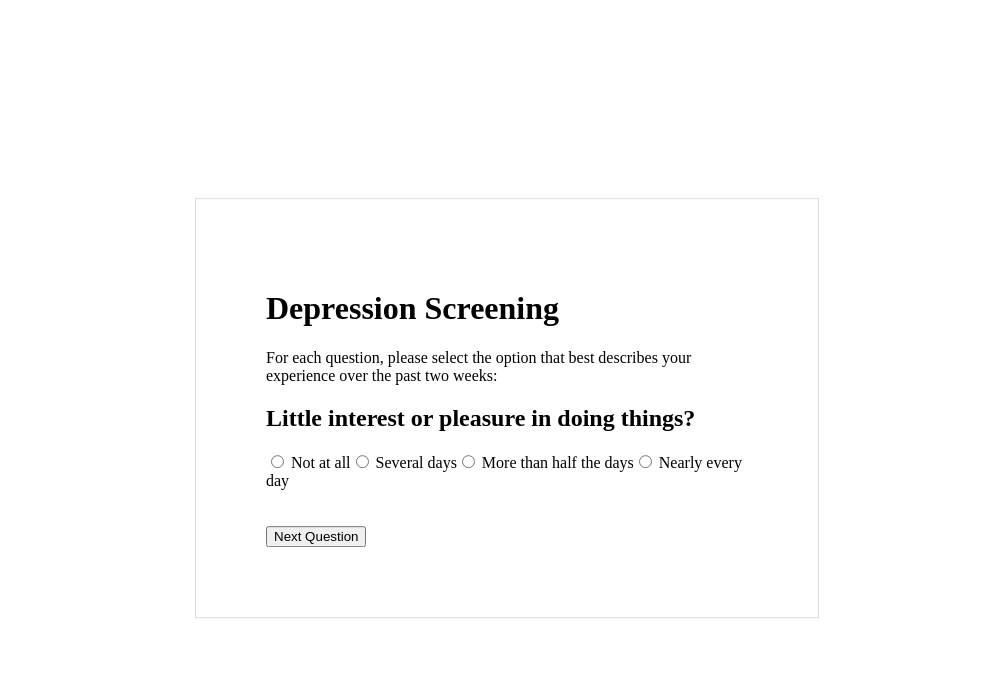
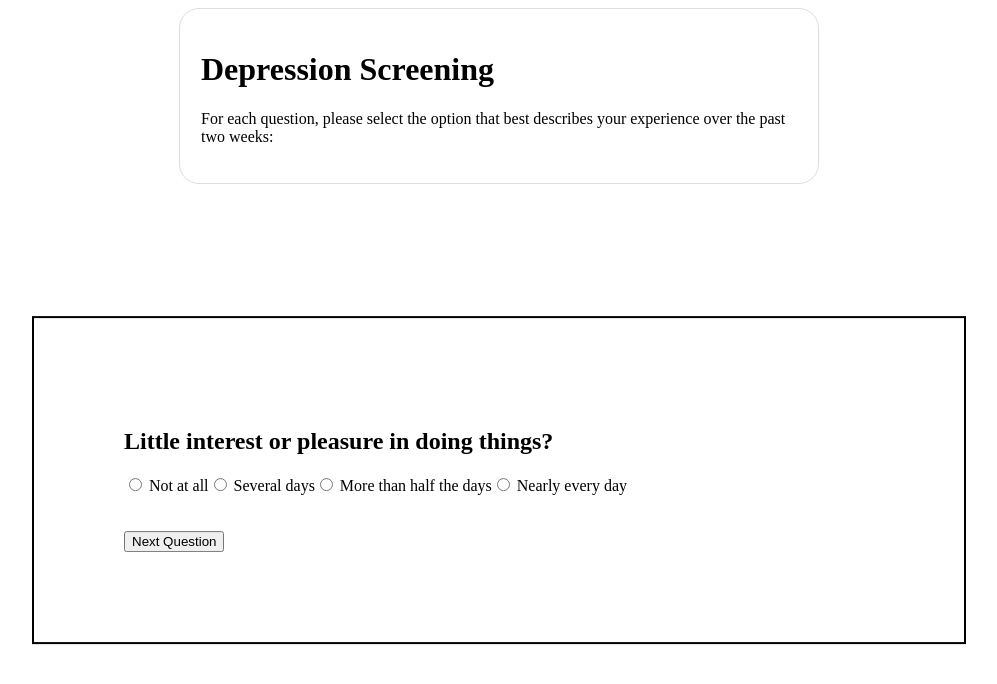
Before and after one commit to JayeshL07/Code-Mavericks, a plain HTML site: page newtry.html in a window 1280 px wide. Shown: the whole page, without its empty margins (141-1138 px from the left). Drawn offline with Linux system fonts and the light colour scheme.

Commit message:
changed html and css

```diff
--- a/newtry.html
+++ b/newtry.html
@@ -108,8 +108,10 @@
 </head>
 
 <body>
-    <h1>Depression Screening</h1>
+    <div class="cont">
+        <h1>Depression Screening</h1>
     <p>For each question, please select the option that best describes your experience over the past two weeks:</p>
+    </div>
 
     <div id="question-container" style="display: none;">
         <h2 id="question-text"></h2>
@@ -118,7 +120,9 @@
         <input type="button" value="Next Question" onclick="nextQuestion()">
     </div>
 
-    <div id="result"></div>
+    <div id="result" ></div>
+    </div>
+
 
     <script>
         // Show the first question when the page loads
--- a/styl.css
+++ b/styl.css
@@ -1,34 +1,43 @@
-/* body{
+#question-container{
 
   position: absolute;
-   top:  50%;
+  top:  60%;
   left: 50%;
   transform: translate(-50%,-50%);
   height: auto;
   width: 750px;
   border: 2px solid black;
-   padding: 100px;
+  padding: 90px;
+
 
 }
-*/
 
-body{
-    padding: 70px;
+
+.cont{
+   padding: 21px;
    position: absolute;
-    top:  50%;
+   /* top:  50%; */
    left: 50%;
-    transform: translate(-50%,-50%);
+   transform: translate(-50%,-0%);
    flex-direction: row;
    align-items: center;
    border: 1px solid #ddd;
 
    overflow: hidden;
    transition: all 0.3s ease-in-out;
-    /* border-radius: 20px; */
+   border-radius: 20px;
+
+   }
 
 
 
+
+.cont:hover {
+ box-shadow: 10px 10px 10px 10px rgba(0, 0, 0, 0.1);
+ background-color: antiquewhite;
 }
-body:hover {
+
+#question-container:hover {
  box-shadow: 10px 10px 10px 10px rgba(0, 0, 0, 0.1);
+ background-color: antiquewhite;
 }
```
Lines whose indentation alone changed are shown as unchanged.
